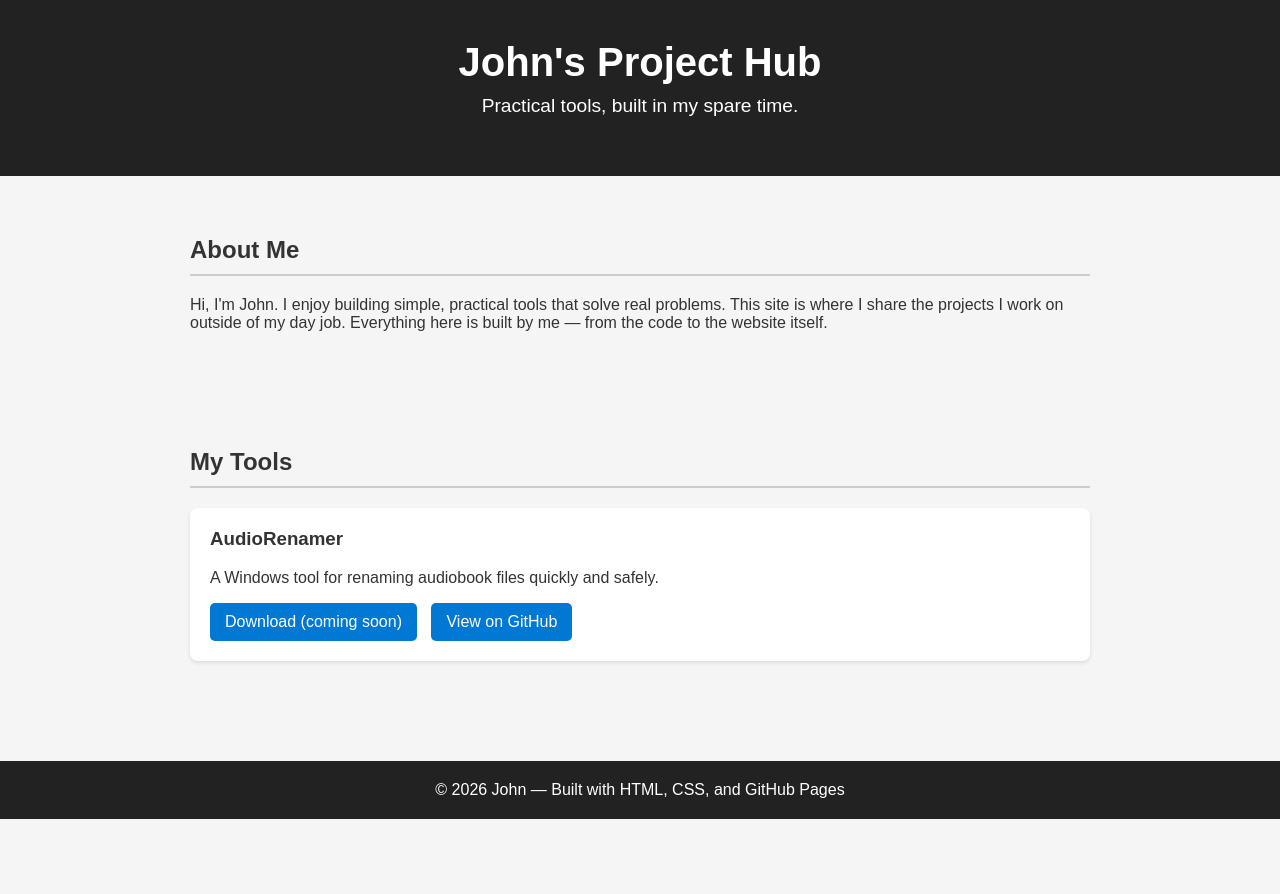
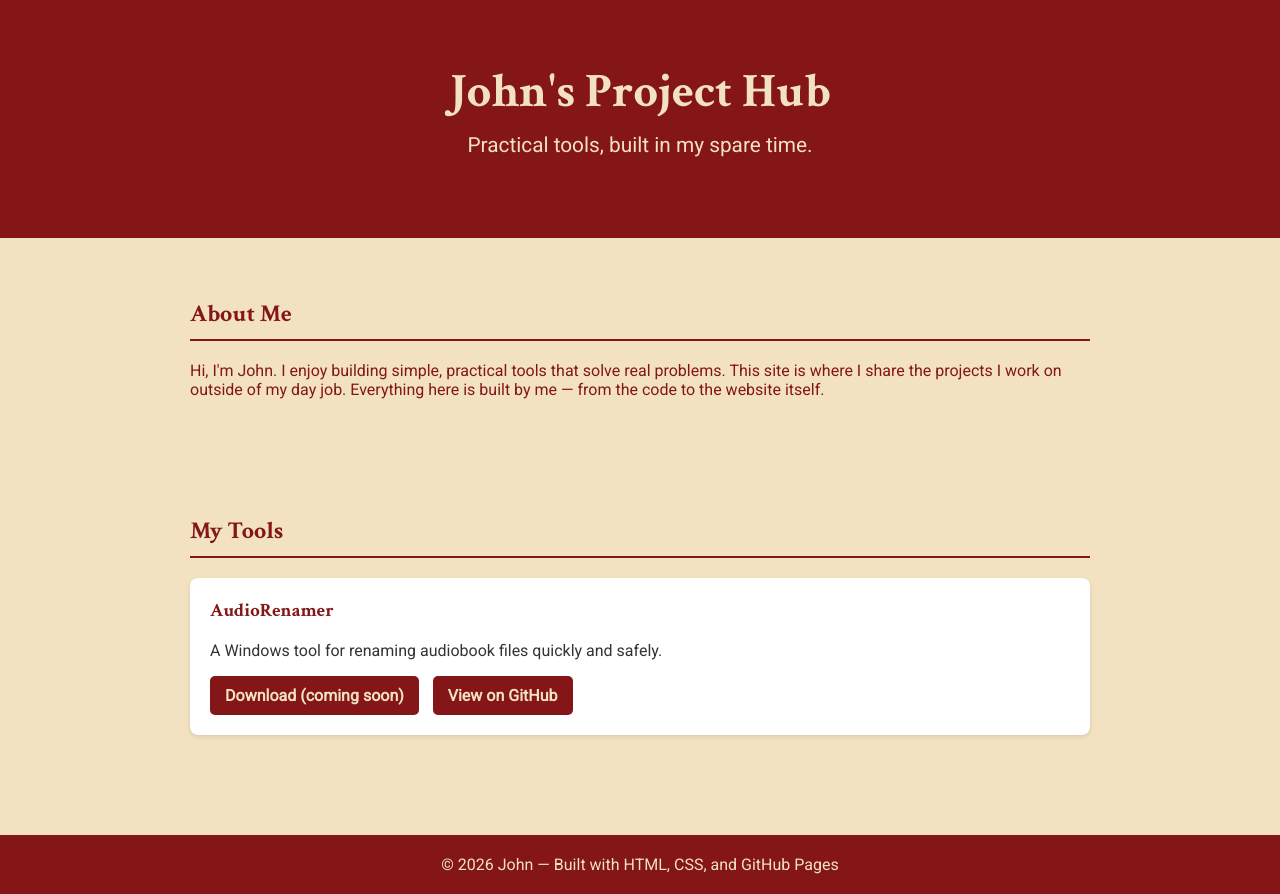
Before and after one commit to AdminJohnny/AdminJohnny.github.io, a plain HTML site: page index.html in a window 1280 px wide. Before the commit the page ends 819 px from the top, so only its background shows below. Drawn offline with Linux system fonts and the light colour scheme.

Commit message:
Updated index and added logo
Updated the CSS in the index and added a newly created .png logo

```diff
--- a/index.html
+++ b/index.html
@@ -4,27 +4,30 @@
     <meta charset="UTF-8">
     <title>John's Project Hub</title>
     <style>
+    @import url('https://fonts.googleapis.com/css2?family=Crimson+Text:wght@400;600;700&family=Roboto&display=swap');
+
     body {
-            font-family: Arial, sans-serif;
+        font-family: 'Roboto', Arial, sans-serif;
         margin: 0;
-            background: #f5f5f5;
-            color: #333;
+        background-color: #f3e2c1; /* Cream */
+        color: #841617; /* Crimson text */
     }
 
     header {
-            background: #222;
-            color: white;
-            padding: 40px 20px;
+        background-color: #841617; /* Crimson */
+        color: #f3e2c1; /* Cream */
+        padding: 60px 20px;
         text-align: center;
     }
 
     header h1 {
+        font-family: 'Crimson Text', serif;
+        font-size: 3rem;
         margin: 0;
-            font-size: 2.5rem;
     }
 
     header p {
-            font-size: 1.2rem;
+        font-size: 1.3rem;
         margin-top: 10px;
     }
 
@@ -35,8 +38,10 @@
     }
 
     h2 {
-            border-bottom: 2px solid #ccc;
+        font-family: 'Crimson Text', serif;
+        border-bottom: 2px solid #841617;
         padding-bottom: 10px;
+        margin-bottom: 20px;
     }
 
     .project {
@@ -45,31 +50,35 @@
         margin: 20px 0;
         border-radius: 8px;
         box-shadow: 0 2px 4px rgba(0,0,0,0.1);
+        color: #333;
     }
 
     .project h3 {
+        font-family: 'Crimson Text', serif;
         margin-top: 0;
+        color: #841617;
     }
 
     .buttons a {
         display: inline-block;
         margin-right: 10px;
         padding: 10px 15px;
-            background: #0078d4;
-            color: white;
+        background: #841617; /* Crimson */
+        color: #f3e2c1; /* Cream */
         text-decoration: none;
         border-radius: 5px;
+        font-weight: bold;
     }
 
     .buttons a:hover {
-            background: #005fa3;
+        background: #fe0040; /* Accent red */
     }
 
     footer {
+        background-color: #841617;
+        color: #f3e2c1;
+        padding: 20px;
         text-align: center;
-            padding: 20px;
-            background: #222;
-            color: white;
         margin-top: 40px;
     }
 </style>
```
Also changed, not shown: J-logo.png (added). Lines whose indentation alone changed are shown as unchanged.
